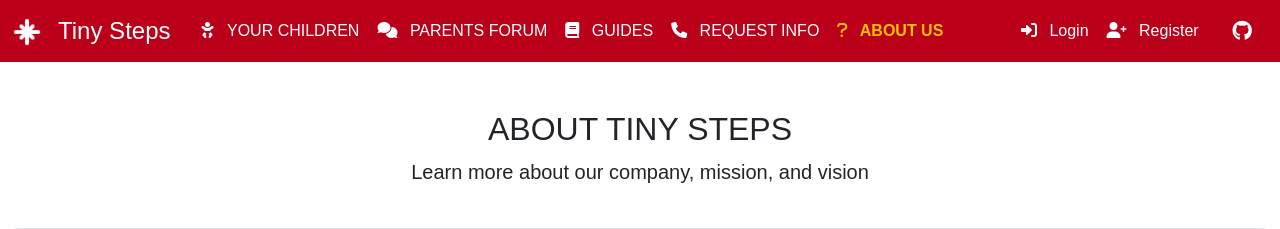
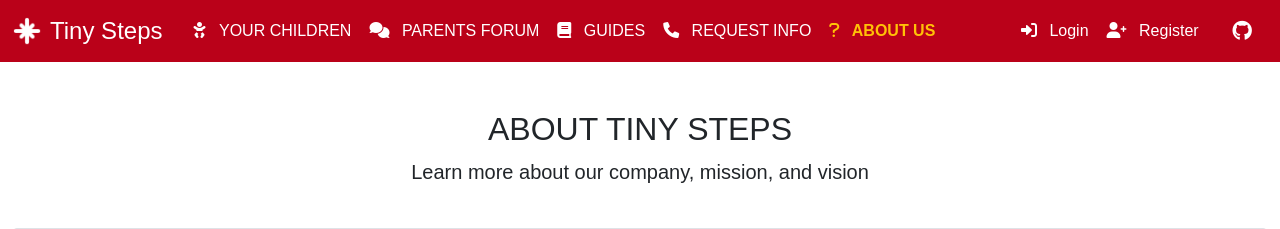
Before and after one commit to VSXR/TinySteps, a Django app: page /about/ in a window 1280 px wide. Shown: the top 229 px of the page. Run offline with Django 5.2, Linux system fonts and the light colour scheme; some libraries are stand-ins or nearby versions.

Commit message:
navbar arreglada

```diff
--- a/tinySteps/templates/base.html
+++ b/tinySteps/templates/base.html
@@ -35,11 +35,11 @@
             <nav class="navbar navbar-expand-lg navbar-dark" aria-label="Main Navigation">
                 <div class="container-fluid">
                     <!-- Logo and Site Name -->
-                    <div class="logo-container">
-                        <a class="navbar-brand navLogo" href="{% url 'index' %}">
+                    <div class="logo-container d-flex align-items-center">
+                        <a class="navbar-brand navLogo d-flex align-items-center me-0" href="{% url 'index' %}">
                             <img src="{% static 'res/img/logo/tabler--north-star.png' %}" alt="Tiny Steps Logo" width="30" height="30">
                         </a>
-                        <a class="navbar-brand navName" href="{% url 'index' %}" aria-label="Tiny Steps Home">Tiny Steps</a>
+                        <a class="navbar-brand navName ms-2" href="{% url 'index' %}" aria-label="Tiny Steps Home">Tiny Steps</a>
                     </div>
 
                     <!-- Mobile Navigation Toggle -->
```
